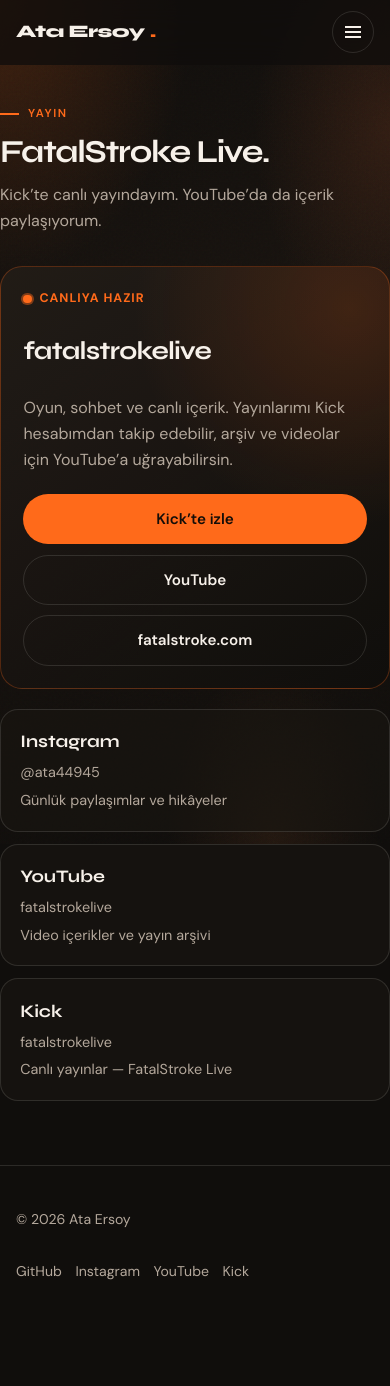
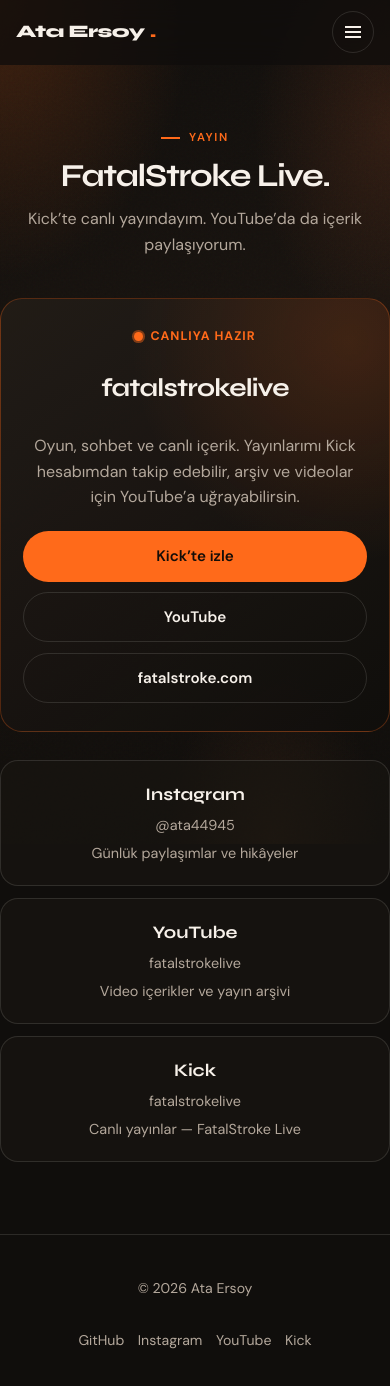
Before and after one commit to ataersoy44945/my-personal-website, a React (Vite) app: page /yayin in a window 390 px wide. Before the commit the page ends 1319 px from the top, so only its background shows below. Built offline with nearby package versions, Linux system fonts and the light colour scheme.

Commit message:
Enhance layout and alignment across various sections in CSS. Adjusted padding, margins, and flex properties for improved visual consistency and responsiveness in the page, footer, explore, and hero sections.

```diff
--- a/src/index.css
+++ b/src/index.css
@@ -104,6 +104,7 @@
 .eyebrow {
   display: inline-flex;
   align-items: center;
+  justify-content: center;
   gap: 0.55rem;
   font-size: 0.72rem;
   font-weight: 600;
@@ -162,12 +163,13 @@
 }
 
 .page {
-  padding: 2rem 0 4rem;
+  padding: 3.5rem 0 4.5rem;
 }
 
 .page-header {
-  margin-bottom: 2rem;
+  margin: 0 auto 2.5rem;
   max-width: 42rem;
+  text-align: center;
 }
 
 .page-header h1 {
@@ -179,9 +181,10 @@
 }
 
 .page-header p {
-  margin: 0;
+  margin: 0 auto;
   color: var(--muted);
   font-size: 1rem;
+  max-width: 36rem;
 }
 
 .site-header {
@@ -319,10 +322,12 @@
 
 .footer-inner {
   display: flex;
+  flex-direction: column;
   flex-wrap: wrap;
   gap: 1rem;
-  justify-content: space-between;
+  justify-content: center;
   align-items: center;
+  text-align: center;
   color: var(--muted);
   font-size: 0.88rem;
 }
@@ -330,6 +335,7 @@
 .footer-links {
   display: flex;
   flex-wrap: wrap;
+  justify-content: center;
   gap: 0.85rem;
 }
 
@@ -344,7 +350,8 @@
   min-height: calc(100svh - 4rem);
   display: grid;
   align-items: center;
-  padding: 2.5rem 0 3rem;
+  justify-items: center;
+  padding: 3rem 0;
   overflow: hidden;
   isolation: isolate;
   background:
@@ -358,11 +365,17 @@
   position: relative;
   z-index: 1;
   width: 100%;
+  display: flex;
+  justify-content: center;
 }
 
 .hero-content {
   width: 100%;
   max-width: 40rem;
+  text-align: center;
+  display: flex;
+  flex-direction: column;
+  align-items: center;
 }
 
 .hero-brand {
@@ -398,7 +411,10 @@
 .hero-actions {
   display: flex;
   flex-direction: column;
+  align-items: stretch;
+  justify-content: center;
   gap: 0.7rem;
+  width: min(100%, 22rem);
 }
 
 .hero-actions .btn {
@@ -406,16 +422,19 @@
 }
 
 .explore {
-  padding: 0.5rem 0 4rem;
+  padding: 3.5rem 0 4.5rem;
 }
 
 .explore-head {
   display: flex;
+  flex-direction: column;
   flex-wrap: wrap;
-  justify-content: space-between;
-  gap: 0.75rem;
-  align-items: end;
-  margin-bottom: 1.25rem;
+  justify-content: center;
+  gap: 0.5rem;
+  align-items: center;
+  text-align: center;
+  margin: 0 auto 2rem;
+  max-width: 40rem;
 }
 
 .explore-head h2 {
@@ -428,6 +447,8 @@
 .explore-grid {
   display: grid;
   gap: 0.75rem;
+  max-width: 900px;
+  margin-inline: auto;
 }
 
 .explore-card {
@@ -435,7 +456,8 @@
   grid-template-columns: 1fr auto;
   gap: 0.85rem;
   align-items: center;
-  padding: 1.15rem 1.2rem;
+  text-align: left;
+  padding: 1.25rem 1.3rem;
   border: 1px solid var(--line);
   border-radius: var(--radius);
   background: linear-gradient(160deg, rgba(34, 28, 23, 0.9), rgba(26, 22, 18, 0.6));
@@ -484,13 +506,16 @@
 .about-grid {
   display: grid;
   gap: 1rem;
+  max-width: 900px;
+  margin-inline: auto;
 }
 
 .about-block {
-  padding: 1.25rem;
+  padding: 1.5rem;
   border: 1px solid var(--line);
   border-radius: var(--radius);
   background: rgba(26, 22, 18, 0.65);
+  text-align: center;
 }
 
 .about-block h2 {
@@ -514,9 +539,11 @@
 .meta-row {
   display: flex;
   flex-direction: column;
+  align-items: center;
   gap: 0.2rem;
   padding-top: 0.75rem;
   border-top: 1px solid var(--line);
+  text-align: center;
 }
 
 .meta-row strong {
@@ -531,8 +558,10 @@
 .filter-bar {
   display: flex;
   flex-wrap: wrap;
+  justify-content: center;
   gap: 0.45rem;
-  margin-bottom: 1.25rem;
+  margin: 0 auto 1.75rem;
+  max-width: 900px;
 }
 
 .filter-btn {
@@ -564,15 +593,18 @@
 .project-grid {
   display: grid;
   gap: 0.8rem;
+  max-width: 900px;
+  margin-inline: auto;
 }
 
 .project-card {
   display: grid;
   gap: 0.9rem;
-  padding: 1.2rem;
+  padding: 1.35rem;
   border: 1px solid var(--line);
   border-radius: var(--radius);
   background: rgba(26, 22, 18, 0.65);
+  text-align: center;
   transition:
     border-color 0.25s ease,
     transform 0.25s ease;
@@ -585,10 +617,11 @@
 
 .project-top {
   display: flex;
+  flex-direction: column;
   flex-wrap: wrap;
-  justify-content: space-between;
+  justify-content: center;
   gap: 0.65rem;
-  align-items: start;
+  align-items: center;
 }
 
 .project-card h3 {
@@ -620,6 +653,7 @@
 .tag-row {
   display: flex;
   flex-wrap: wrap;
+  justify-content: center;
   gap: 0.35rem;
 }
 
@@ -634,6 +668,7 @@
 .project-actions {
   display: flex;
   flex-wrap: wrap;
+  justify-content: center;
   gap: 0.6rem;
 }
 
@@ -651,13 +686,16 @@
 .stack-grid {
   display: grid;
   gap: 0.8rem;
+  max-width: 900px;
+  margin-inline: auto;
 }
 
 .stack-card {
-  padding: 1.2rem;
+  padding: 1.35rem;
   border: 1px solid var(--line);
   border-radius: var(--radius);
   background: rgba(26, 22, 18, 0.65);
+  text-align: center;
 }
 
 .stack-card h2 {
@@ -669,6 +707,7 @@
 .chip-row {
   display: flex;
   flex-wrap: wrap;
+  justify-content: center;
   gap: 0.45rem;
 }
 
@@ -685,7 +724,11 @@
 .stream-hero {
   display: grid;
   gap: 1rem;
-  padding: 1.4rem;
+  justify-items: center;
+  text-align: center;
+  padding: 1.75rem 1.4rem;
+  max-width: 900px;
+  margin-inline: auto;
   border-radius: calc(var(--radius) + 4px);
   border: 1px solid rgba(255, 106, 26, 0.28);
   background:
@@ -701,7 +744,7 @@
 }
 
 .stream-hero p {
-  margin: 0;
+  margin: 0 auto;
   color: var(--muted);
   max-width: 36rem;
 }
@@ -709,8 +752,11 @@
 .stream-actions {
   display: flex;
   flex-direction: column;
+  align-items: stretch;
+  justify-content: center;
   gap: 0.65rem;
   margin-top: 0.35rem;
+  width: min(100%, 22rem);
 }
 
 .stream-actions .btn {
@@ -720,6 +766,7 @@
 .live-dot {
   display: inline-flex;
   align-items: center;
+  justify-content: center;
   gap: 0.45rem;
   font-size: 0.78rem;
   font-weight: 700;
@@ -740,13 +787,16 @@
 .stream-channels {
   display: grid;
   gap: 0.75rem;
-  margin-top: 1.25rem;
+  margin: 1.75rem auto 0;
+  max-width: 900px;
 }
 
 .channel-card {
   display: grid;
   gap: 0.3rem;
-  padding: 1.15rem 1.2rem;
+  justify-items: center;
+  text-align: center;
+  padding: 1.25rem 1.2rem;
   border: 1px solid var(--line);
   border-radius: var(--radius);
   background: rgba(26, 22, 18, 0.65);
@@ -771,12 +821,16 @@
 .contact-grid {
   display: grid;
   gap: 0.75rem;
+  max-width: 900px;
+  margin-inline: auto;
 }
 
 .contact-card {
   display: grid;
   gap: 0.3rem;
-  padding: 1.2rem;
+  justify-items: center;
+  text-align: center;
+  padding: 1.35rem 1.2rem;
   border: 1px solid var(--line);
   border-radius: var(--radius);
   background: rgba(26, 22, 18, 0.65);
@@ -833,21 +887,13 @@
   .stream-actions {
     flex-direction: row;
     flex-wrap: wrap;
+    width: auto;
+    justify-content: center;
   }
 
   .hero-actions .btn,
   .stream-actions .btn {
     width: auto;
-  }
-
-  .meta-row {
-    flex-direction: row;
-    flex-wrap: wrap;
-    gap: 0.4rem 1rem;
-  }
-
-  .meta-row strong {
-    min-width: 7rem;
   }
 }
 
@@ -866,11 +912,11 @@
   }
 
   .page {
-    padding: 2.5rem 0 5rem;
+    padding: 4rem 0 5rem;
   }
 
   .page-header {
-    margin-bottom: 2.5rem;
+    margin: 0 auto 2.75rem;
   }
 
   .explore-grid {
@@ -878,11 +924,7 @@
   }
 
   .about-grid {
-    grid-template-columns: 1.2fr 0.8fr;
-  }
-
-  .about-block {
-    padding: 1.5rem;
+    grid-template-columns: repeat(2, 1fr);
   }
 
   .project-grid {
@@ -900,7 +942,14 @@
 
   .hero {
     align-items: center;
-    padding: 3rem 0 4rem;
+    justify-items: center;
+    padding: 3rem 0;
+  }
+
+  .footer-inner {
+    flex-direction: row;
+    justify-content: space-between;
+    text-align: left;
   }
 }
 
@@ -910,7 +959,7 @@
   }
 
   .explore-grid .explore-card:first-child {
-    grid-column: span 2;
+    grid-column: span 1;
   }
 
   .project-grid {
```
